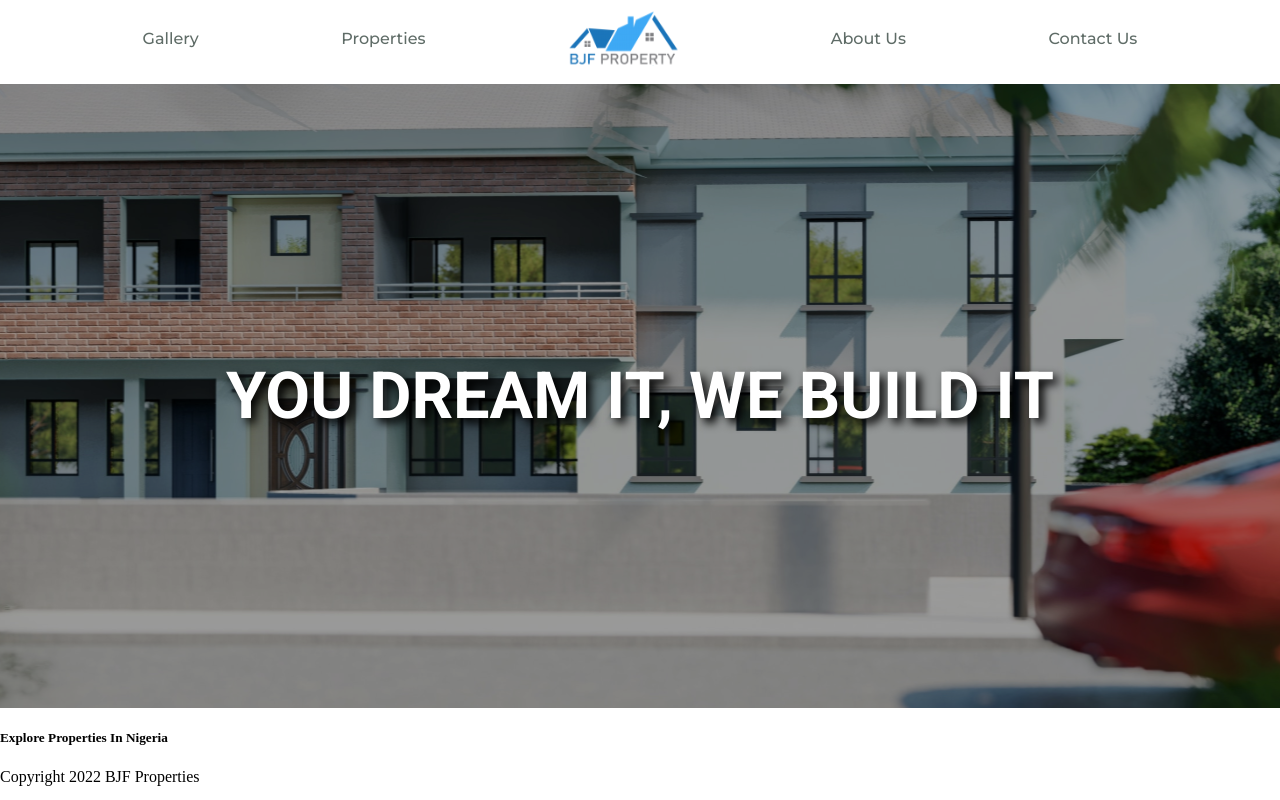
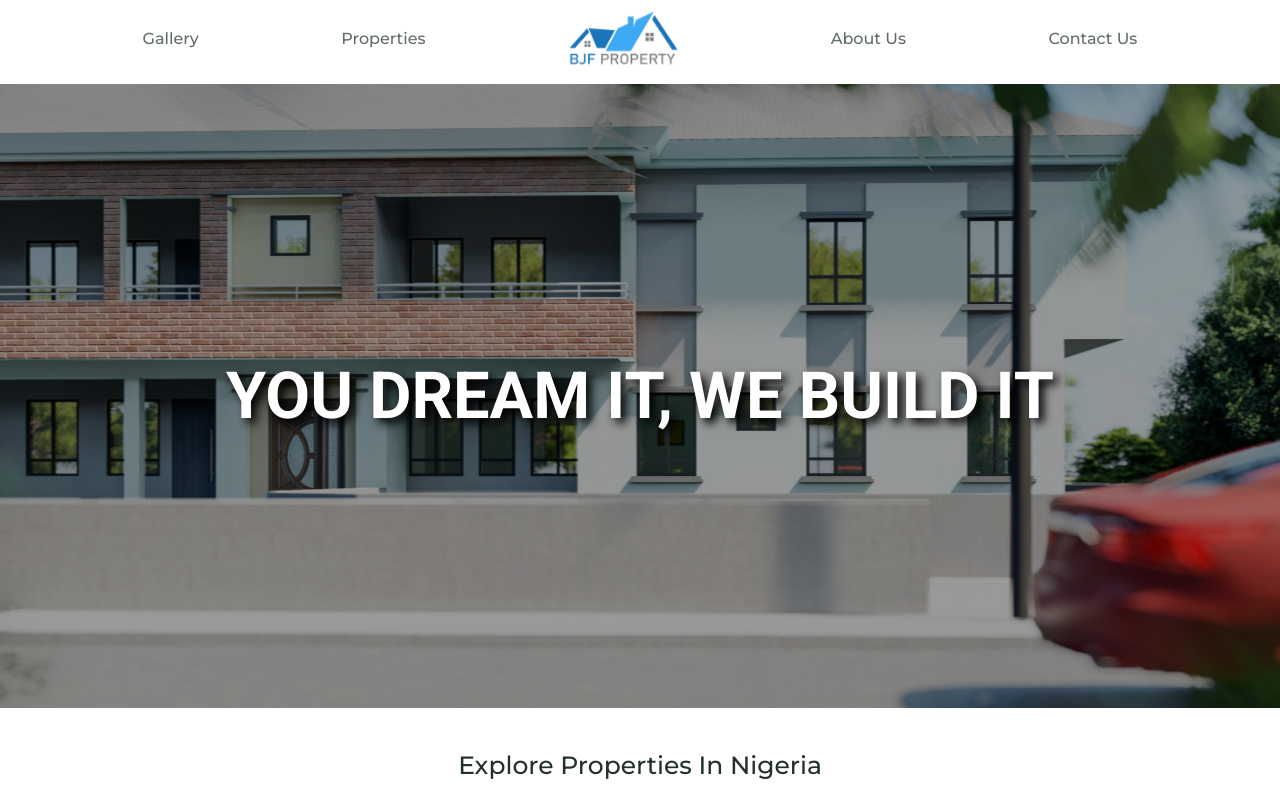
Before and after one commit to fayaio/telk, a Next.js app in the folder frontend/: page / in a window 1280 px wide. Shown: the top 800 px of the page. Built offline with nearby package versions, Linux system fonts and the light colour scheme; a web font is replaced by a local one.

Commit message:
styled the explore text and content

```diff
--- a/frontend/pages/index.js
+++ b/frontend/pages/index.js
@@ -22,7 +22,7 @@ export default function Home() {
         {/* Explore Section */}
         <div className={styles.exploreContainer}>
         <h5 className={styles.exploreText}> Explore Properties In Nigeria</h5>
-
+        <div  className={styles.exploreContent}></div>
         </div>
 
 
--- a/frontend/styles/Home.module.css
+++ b/frontend/styles/Home.module.css
@@ -60,3 +60,15 @@
       font-size: 13px;
   }
 }
+
+.exploreText{
+  text-align: center;
+  font-family: Montserrat;
+  font-size: 25px;
+  color: #22322B;
+  font-weight: 500;
+}
+
+.exploreContent{
+  height: 60vh;
+}
```
